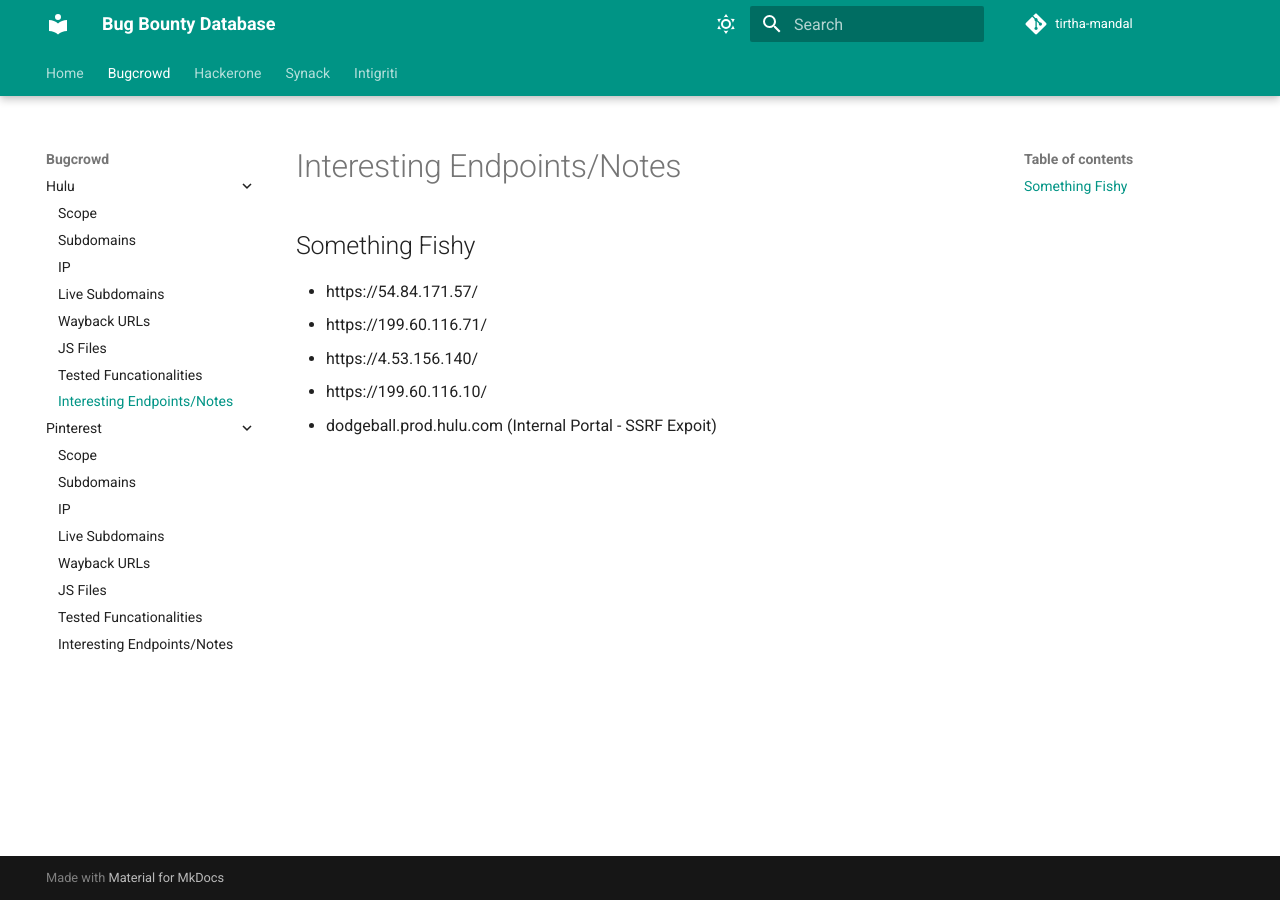
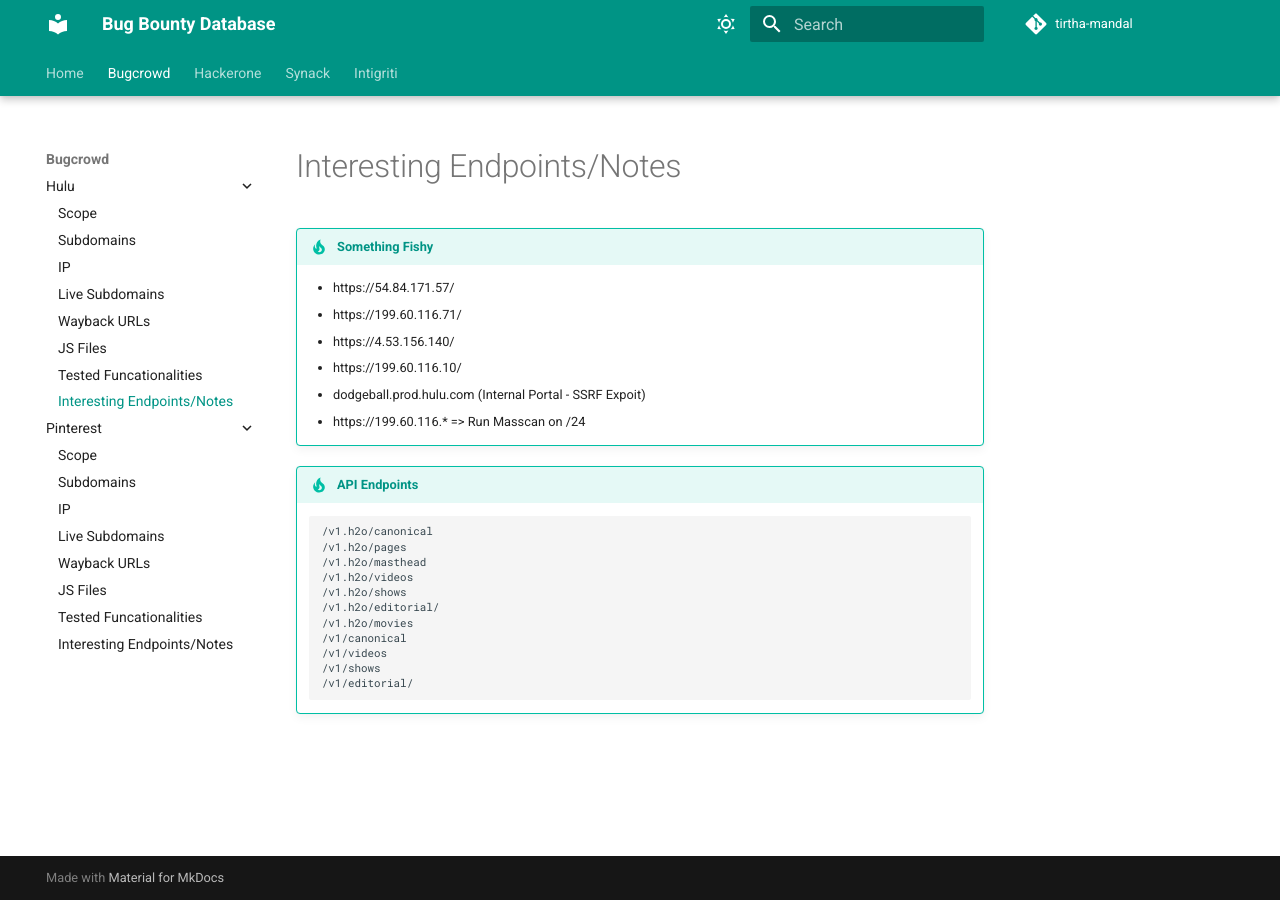
Before and after one commit to darkc0d37/tgrzxbtqqmcqjwbv, an MkDocs documentation site: the page built from docs/Bugcrowd/Hulu/notes.md, in a window 1280 px wide. Built offline with MkDocs 1.6.1 and Material for MkDocs 9.7.7, drawn with Linux system fonts in a browser that asks for light colours.

Commit message:
make it better

````diff
--- a/docs/Bugcrowd/Hulu/notes.md
+++ b/docs/Bugcrowd/Hulu/notes.md
@@ -1,7 +1,26 @@
 
-## Something Fishy
-* https://54.84.171.57/
-* https://199.60.116.71/
-* https://4.53.156.140/
-* https://199.60.116.10/
-* dodgeball.prod.hulu.com (Internal Portal - SSRF Expoit)
+!!! tip "[Something Fishy](#something-fishy)"
+
+    * https://54.84.171.57/
+    * https://199.60.116.71/
+    * https://4.53.156.140/
+    * https://199.60.116.10/
+    * dodgeball.prod.hulu.com (Internal Portal - SSRF Expoit)
+    * https://199.60.116.* => Run Masscan on /24
+
+
+!!! tip "[API Endpoints](#api-endpoints)"
+
+    ```code
+    /v1.h2o/canonical
+    /v1.h2o/pages
+    /v1.h2o/masthead
+    /v1.h2o/videos
+    /v1.h2o/shows
+    /v1.h2o/editorial/
+    /v1.h2o/movies
+    /v1/canonical
+    /v1/videos
+    /v1/shows
+    /v1/editorial/
+    ```
````
Also changed, not shown: docs/Bugcrowd/Hulu/scope.md (+1 -1 lines).
